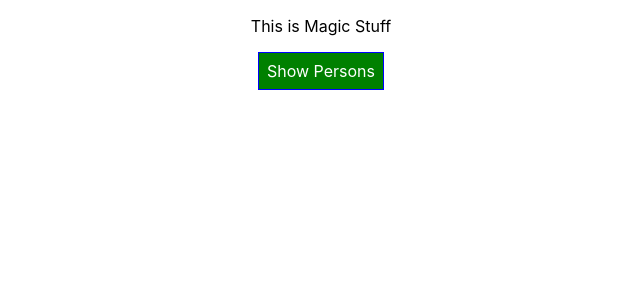
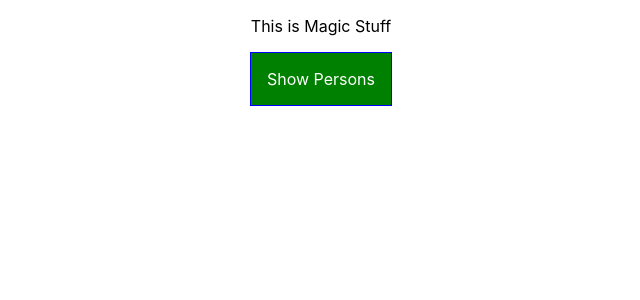
Before and after one commit to kamalyadav11/React-concepts, a React app: page / in a window 1280 px wide. Shown: the top 300 px of the page, without its empty margins (319-959 px from the left). Built offline with nearby package versions, Linux system fonts and the light colour scheme.

Commit message:
removed inline button style and added in css file

```diff
--- a/src/App.css
+++ b/src/App.css
@@ -9,3 +9,25 @@
 .bold {
   font-weight: bold;
 }
+
+.App button {
+  border: 1px solid blue;
+  padding: 1rem;
+  background-color: green;
+  font: inherit;
+  color: white;
+}
+
+.App button:hover {
+  background-color: lightgreen;
+  color: black;
+}
+
+.App button.Red {
+  background-color: red;
+}
+
+.App button.Red:hover {
+  background-color: salmon;
+  color: black;
+}
--- a/src/ConditionalsLists/index.js
+++ b/src/ConditionalsLists/index.js
@@ -38,15 +38,6 @@
   };
 
   render() {
-    const style = {
-      backgroundColor: "green",
-      color: "white",
-      font: "inherit",
-      border: "1px solid blue",
-      padding: "8px",
-      cursor: "pointer"
-    };
-
     let persons = null;
 
     if (this.state.showPersons) {
@@ -63,7 +54,6 @@
           ))}
         </div>
       );
-      style.backgroundColor = "red";
     }
 
     const toggleClasses = [];
@@ -78,7 +68,7 @@
     return (
       <div className={classes.App}>
         <p className={toggleClasses.join(" ")}>This is Magic Stuff</p>
-        <button style={style} onClick={this.togglePersonsHandler}>
+        <button onClick={this.togglePersonsHandler}>
           {this.state.showPersons ? "Hide Persons" : "Show Persons"}
         </button>
         {persons}
```
